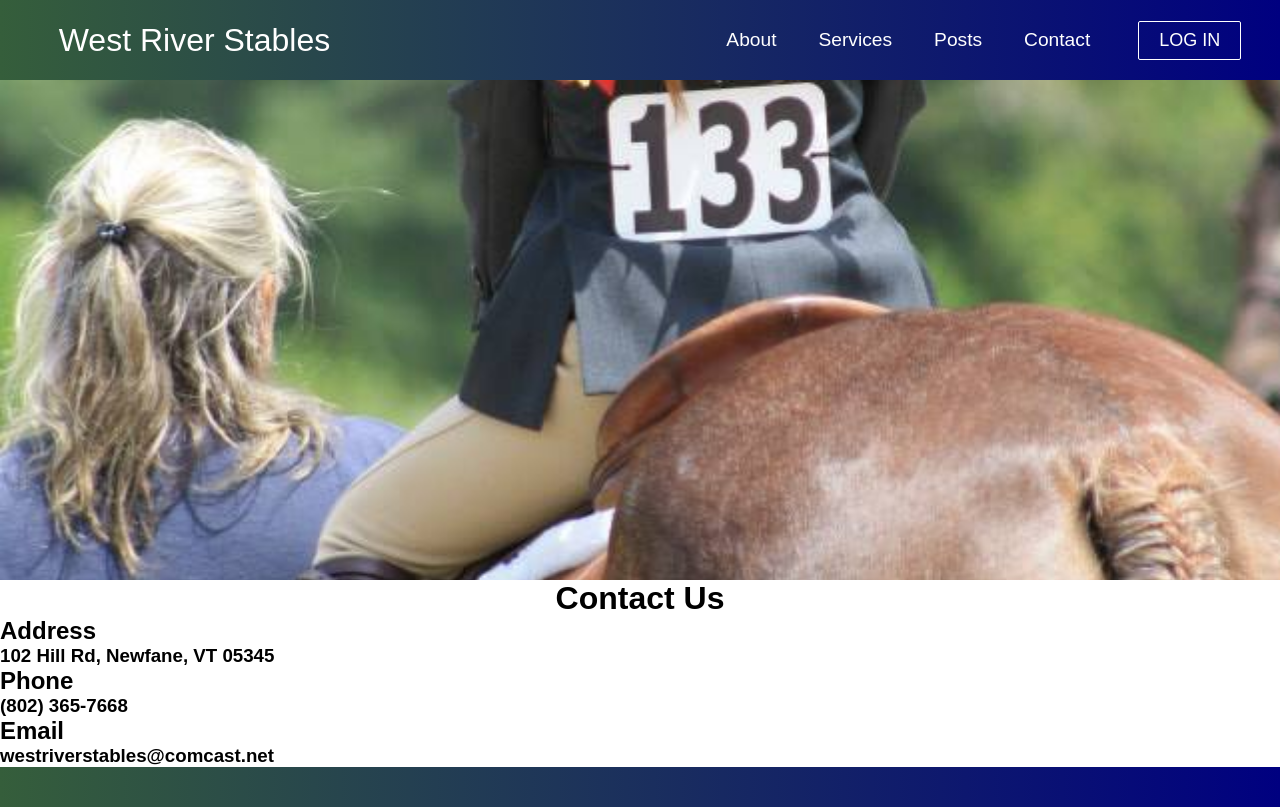
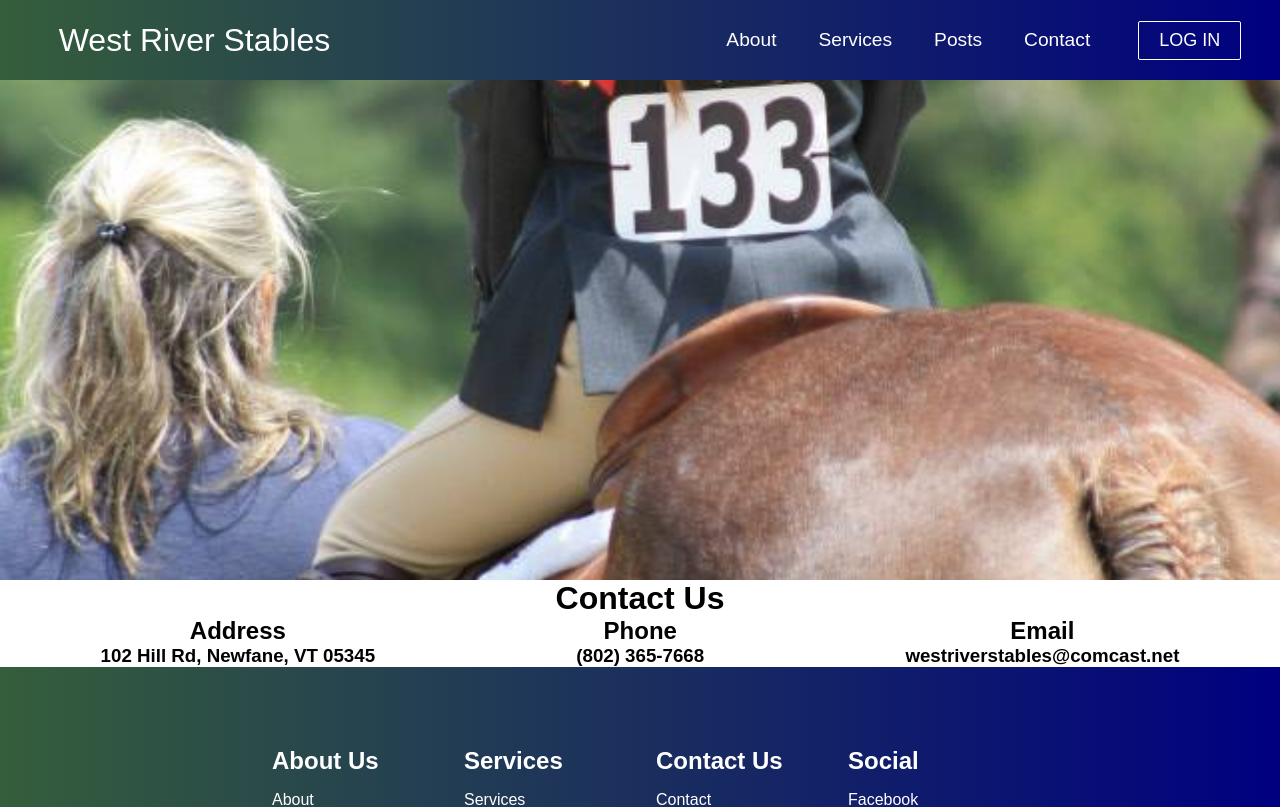
Before and after one commit to jrog20/wrs-website-react, a React (Create React App) app: page /contact in a window 1280 px wide. Shown: the top 807 px of the page. Built offline with nearby package versions, Linux system fonts and the light colour scheme; no server answers.

Commit message:
Add css to about page

```diff
--- a/src/App.css
+++ b/src/App.css
@@ -3,6 +3,15 @@
   margin: 0;
   padding: 0;
   font-family: 'PT Sans', sans-serif;
+}
+
+.flex-container {
+  display: flex;
+  flex-direction: row;
+  flex-wrap: wrap;
+  justify-content: space-around;
+  align-items: stretch;
+  text-align: center;
 }
 
 .home,
--- a/src/components/Contact.js
+++ b/src/components/Contact.js
@@ -7,12 +7,20 @@
       <div className='background-image resize-image' style={{ backgroundImage: `url(${youngstudentshowing})` }} alt="Horse">
       </div>
       <h1>Contact Us</h1>
+      <div className='flex-container'>
+        <div>
           <h2>Address</h2>
           <h3>102 Hill Rd, Newfane, VT 05345</h3>
+        </div>
+        <div>
           <h2>Phone</h2>
           <h3>(802) 365-7668</h3>
+        </div>
+        <div>
           <h2>Email</h2>
           <h3>westriverstables@comcast.net</h3>
+        </div>
+      </div>
     </>
   );
 };
```
Lines whose indentation alone changed are shown as unchanged.
